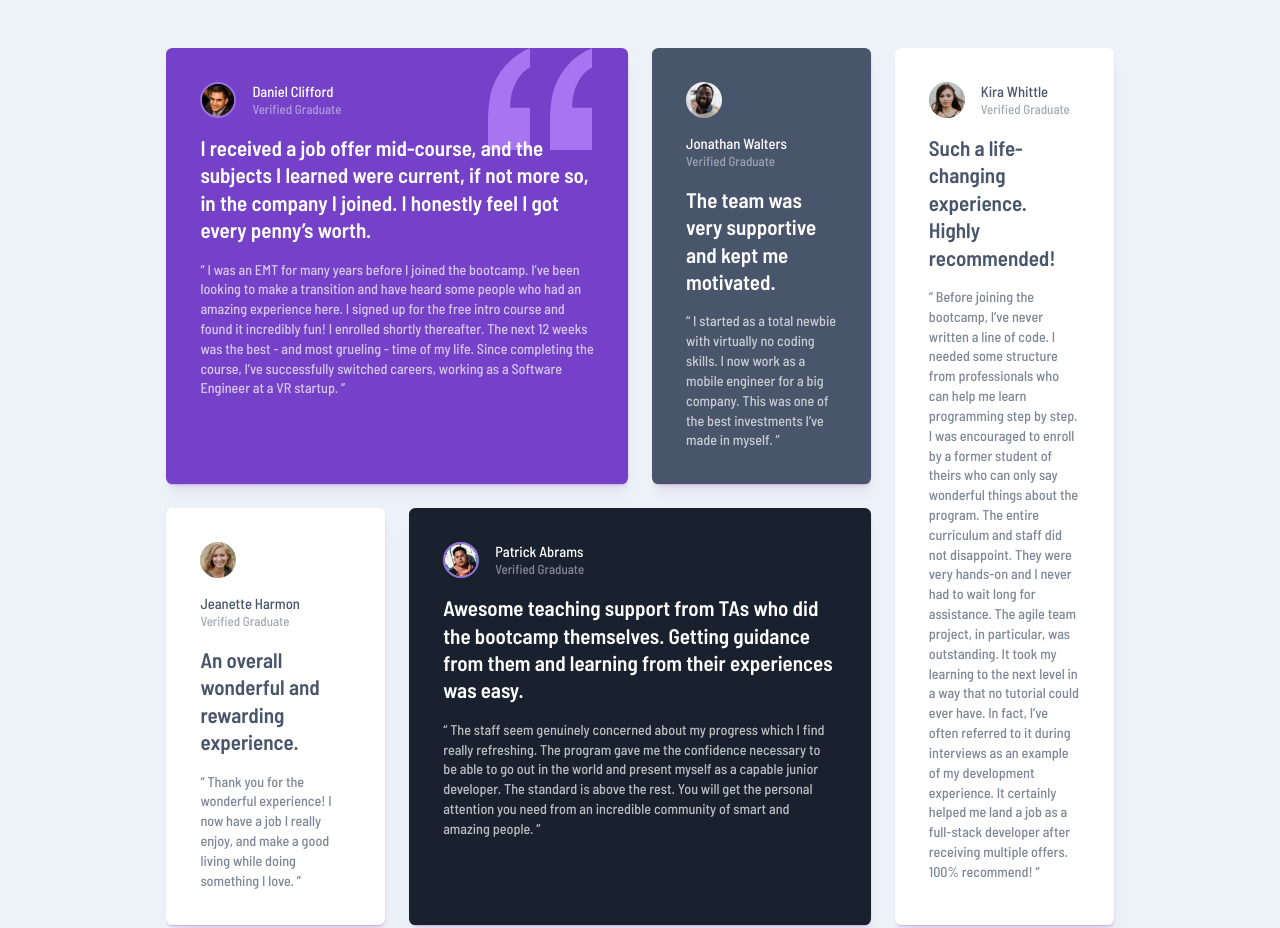
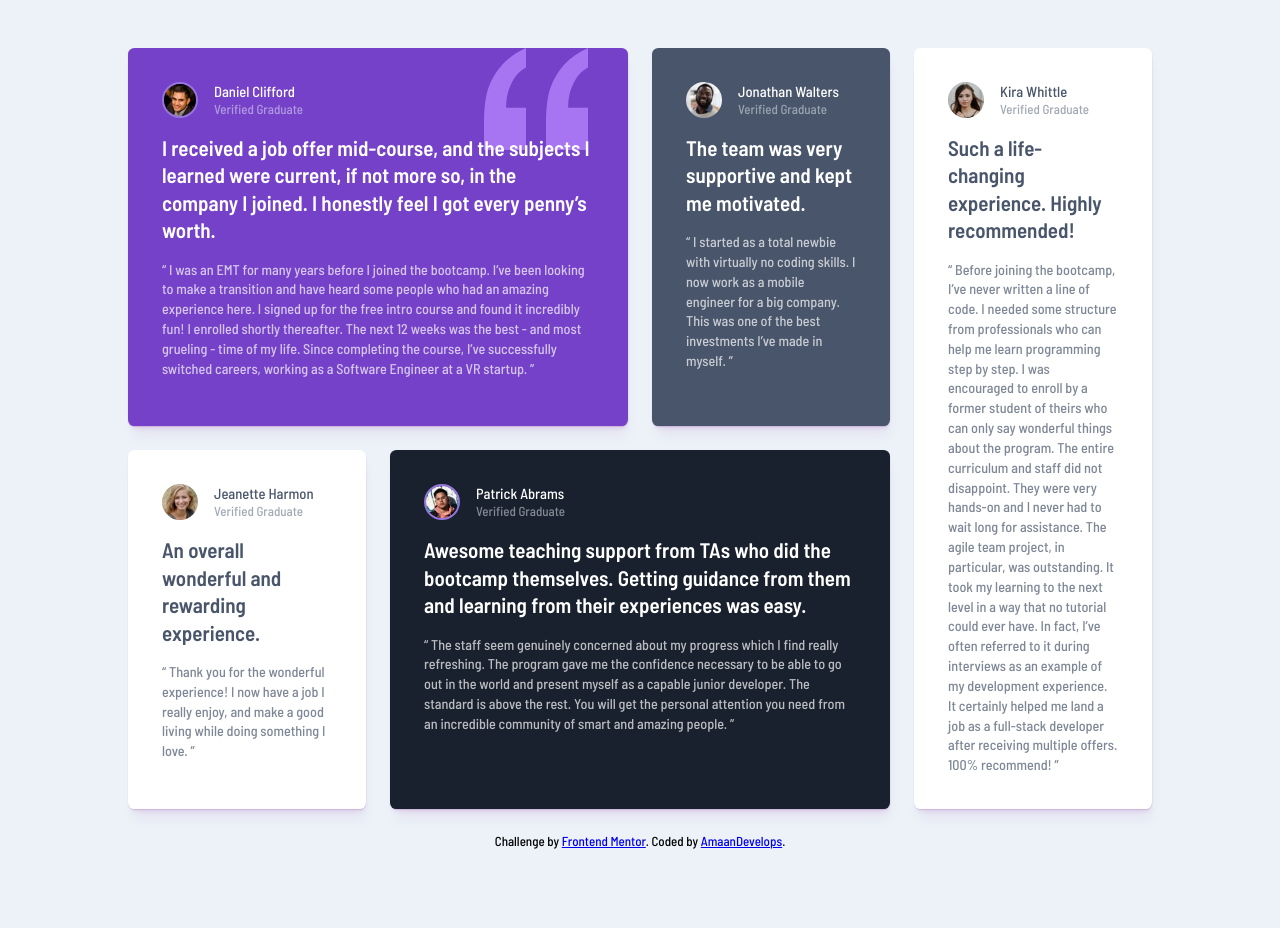
Before and after one commit to AmaanDevelops/FronEndMentor-Testimonials-Grid-Section, a plain HTML site: page index.html in a window 1280 px wide. Shown: the top 928 px of the page. After the commit the page ends 898 px from the top, so only its background shows below. Drawn offline with Linux system fonts and the light colour scheme.

Commit message:
change padding

```diff
--- a/styles.css
+++ b/styles.css
@@ -82,7 +82,7 @@ body {
   flex-direction: column;
   align-items: center;
   justify-content: center;
-  padding: 3rem;
+  padding: 3rem 0;
 }
 
 /* utilities classes */
```
